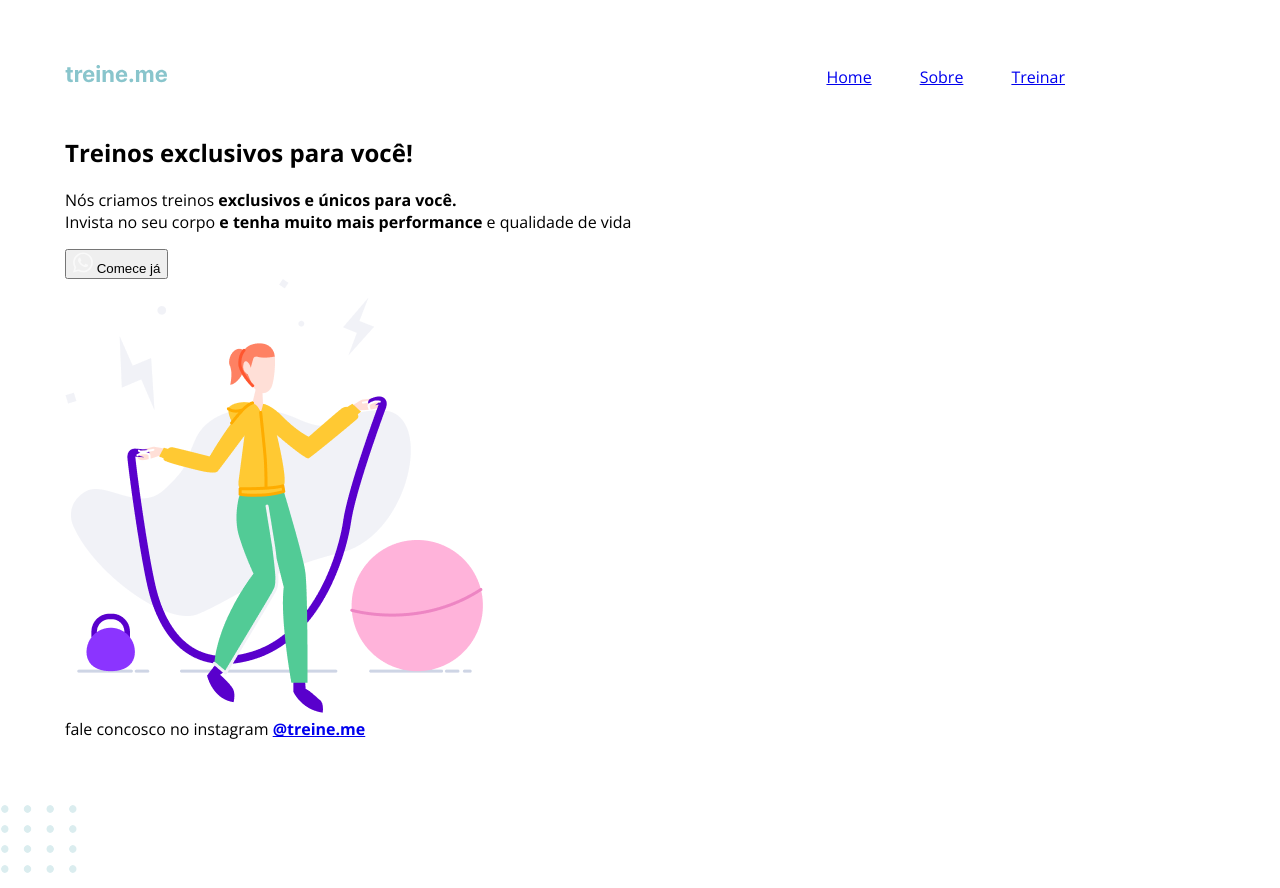
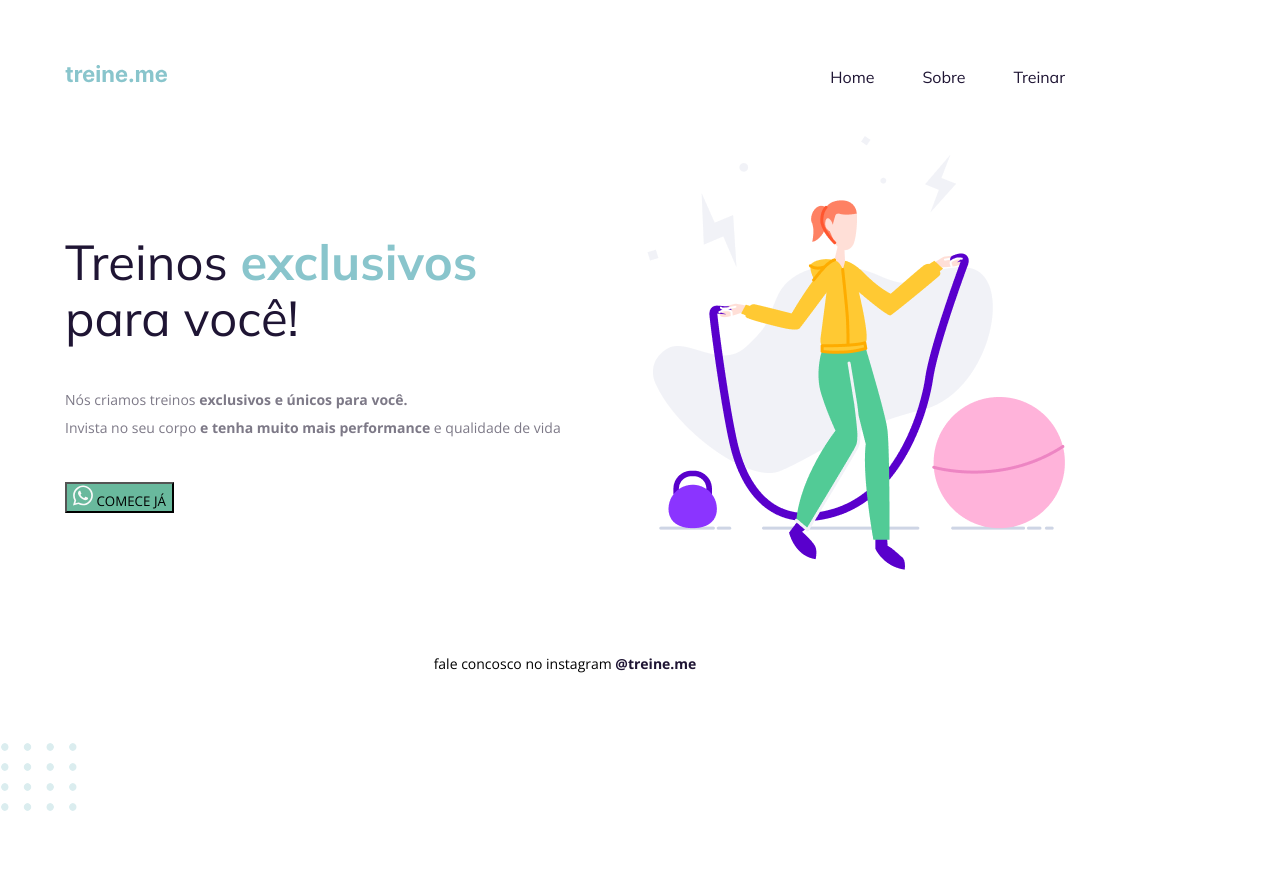
Before and after one commit to daiaanebarbosaf/treineme, a plain HTML site: page index.html in a window 1280 px wide. After the commit the page ends 826 px from the top, so only its background shows below. Drawn offline with nearby package versions, Linux system fonts and the light colour scheme.

Commit message:
Update style.css

```diff
--- a/style.css
+++ b/style.css
@@ -1,6 +1,13 @@
+:root{
+  --color-text: #1F1534;
+  --color-emphasis: #89C5CC;
+  --color-paragraph: #7D7987;
+  --color-button: #69B99D;
+
+}
+
 body {
   margin: auto;
-  font-family: 'Mulish', sans-serif;
   font-family: 'Open Sans', sans-serif;
 }
 
@@ -25,3 +32,59 @@ ul {
   margin: 0;
   padding: 0;
 }
+
+a {
+  color: var(--color-text);
+  text-decoration: none;
+}
+
+ul li a:hover {
+  font-weight: bold;
+}
+
+h1, ul {
+  font-family: 'Mulish', sans-serif;
+}
+
+main {
+  display: flex;
+  align-items: center;
+  justify-content: space-between;
+}
+
+h1 {
+  font-size: 49px;
+  line-height: 56px;
+  color: var(--color-text);
+
+  font-weight: normal;
+
+  width: 480px;
+}
+
+h1 span {
+  color: var(--color-emphasis);
+  font-weight: bold;
+}
+
+section p {
+  font-size: 14px;
+  line-height: 28px;
+  color: var(--color-paragraph);
+  margin: 40px 0;
+}
+
+button {
+  text-transform: uppercase;
+  font-family: 'Open Sans', sans-serif;
+  background: var(--color-button);
+}
+
+footer {
+  font-size: 14px;
+  line-height: 28px;
+
+  text-align: center;
+
+  margin-top: 80px;
+}
```
